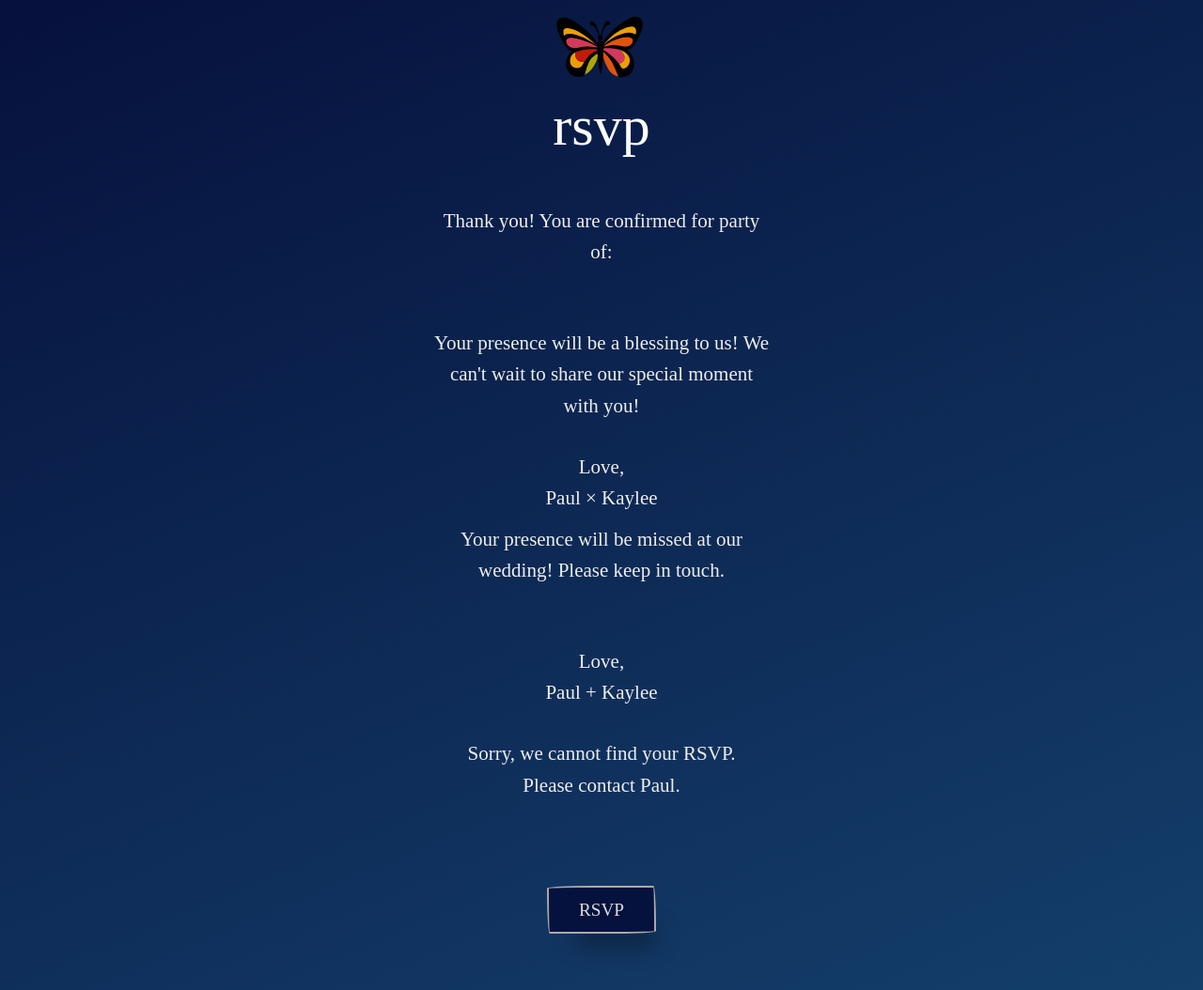
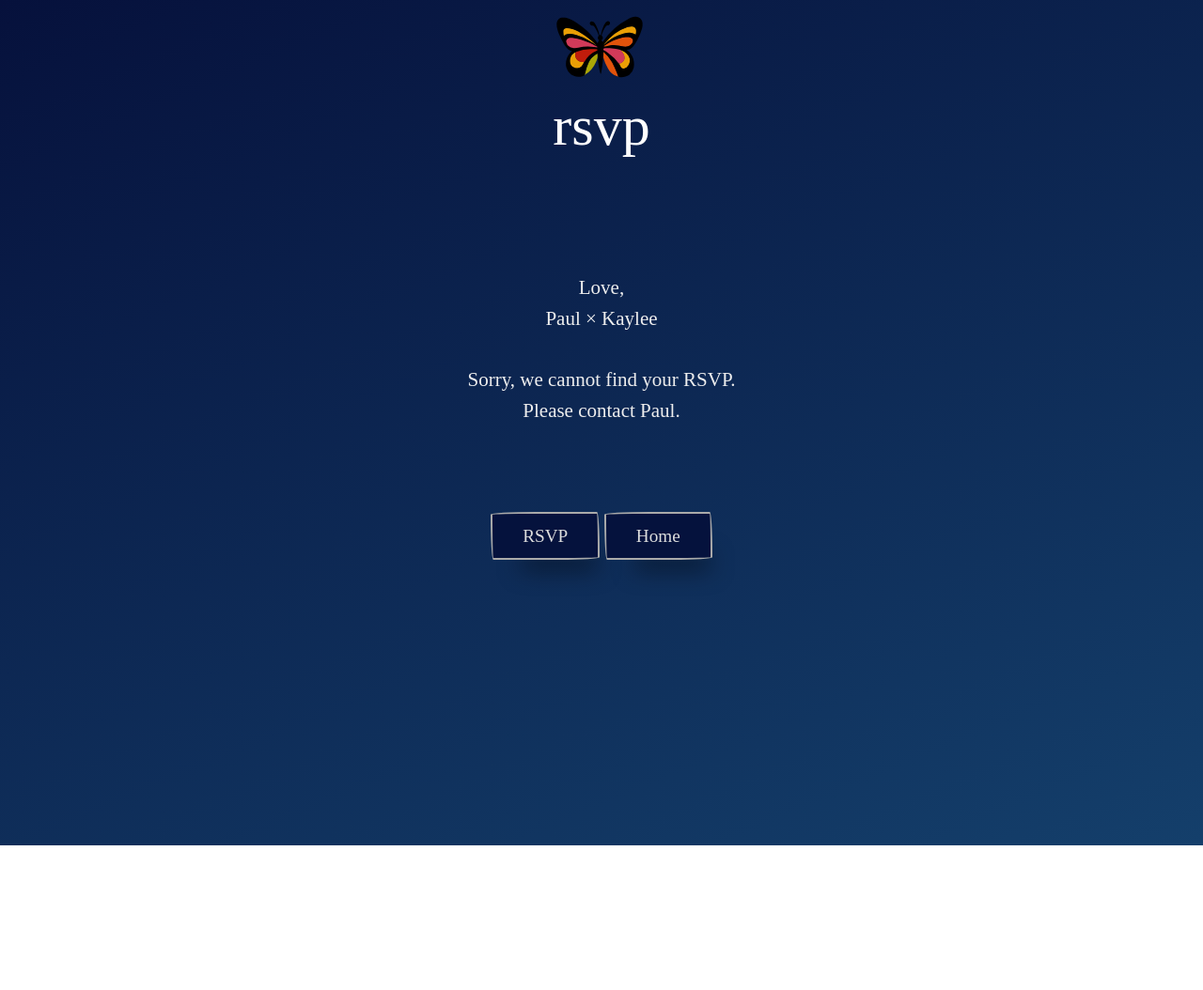
Before and after one commit to pham/kaylee-paul, a Jekyll site: the page built from status.html, in a window 1280 px wide. Shown: the whole page at 94% size. Built offline with Jekyll 4.4.1, drawn with Linux system fonts in a browser that asks for light colours; some web fonts are replaced; after the commit the page ends 900 px from its top, so only the background shows below that.

Commit message:
fix: Cannot mix display and hidden tags

```diff
--- a/assets/js/status.js
+++ b/assets/js/status.js
@@ -2,6 +2,7 @@ function error() {
   query('#_notfound').hidden = false;
   query('#rsvp').hidden = false;
 }
+
 (async () => {
   const data = await info();
   if (!data?.data) return error();
@@ -19,6 +20,7 @@ function error() {
 
   toggleHidden(confirmed, '_accepted', '_declined');
   toggleHidden(confirmed, 'info', 'rsvp');
+
   if (!confirmed)
     query('#rsvp a').href = `/rsvp#${id}`;
   else
--- a/status.html
+++ b/status.html
@@ -5,8 +5,9 @@ layout: default
   {% include logo.html %}
   <h1>rsvp <span hidden></span></h1>
 
-  <div hidden class='center-align' id='_accepted'>
+  <div class='center-align'>
     <h1 class='name'></h1>
+    <div hidden id='_accepted'>
       <p>
         Thank you! You are confirmed for party of:
         <span class='large'></span>
@@ -15,22 +16,16 @@ layout: default
         <span class='short'>Your</span> presence will be a blessing to us!
         We can't wait to share our special moment with you!
       </p>
-    <p>
-      Love,<br/>
-      Paul &times; Kaylee
-    </p>
     </div>
-
-  <div hidden class='center-align' id='_declined'>
-    <h1 class='name'></h1>
+    <div hidden id='_declined'>
       <p>
         <span class='short'>Your</span> presence will be missed at our wedding!
         Please keep in touch.
       </p>
-
+    </div>
     <p>
       Love,<br/>
-      Paul + Kaylee
+      Paul &times; Kaylee
     </p>
   </div>
 
@@ -46,6 +41,7 @@ layout: default
   </div>
   <div hidden id='rsvp' class='spacer-4'>
     <a href='/rsvp' class='line-drawn'>RSVP</a>
+    <a href='/' class='line-drawn'>Home</a>
   </div>
 </section>
 
```
Lines whose indentation alone changed are shown as unchanged.
